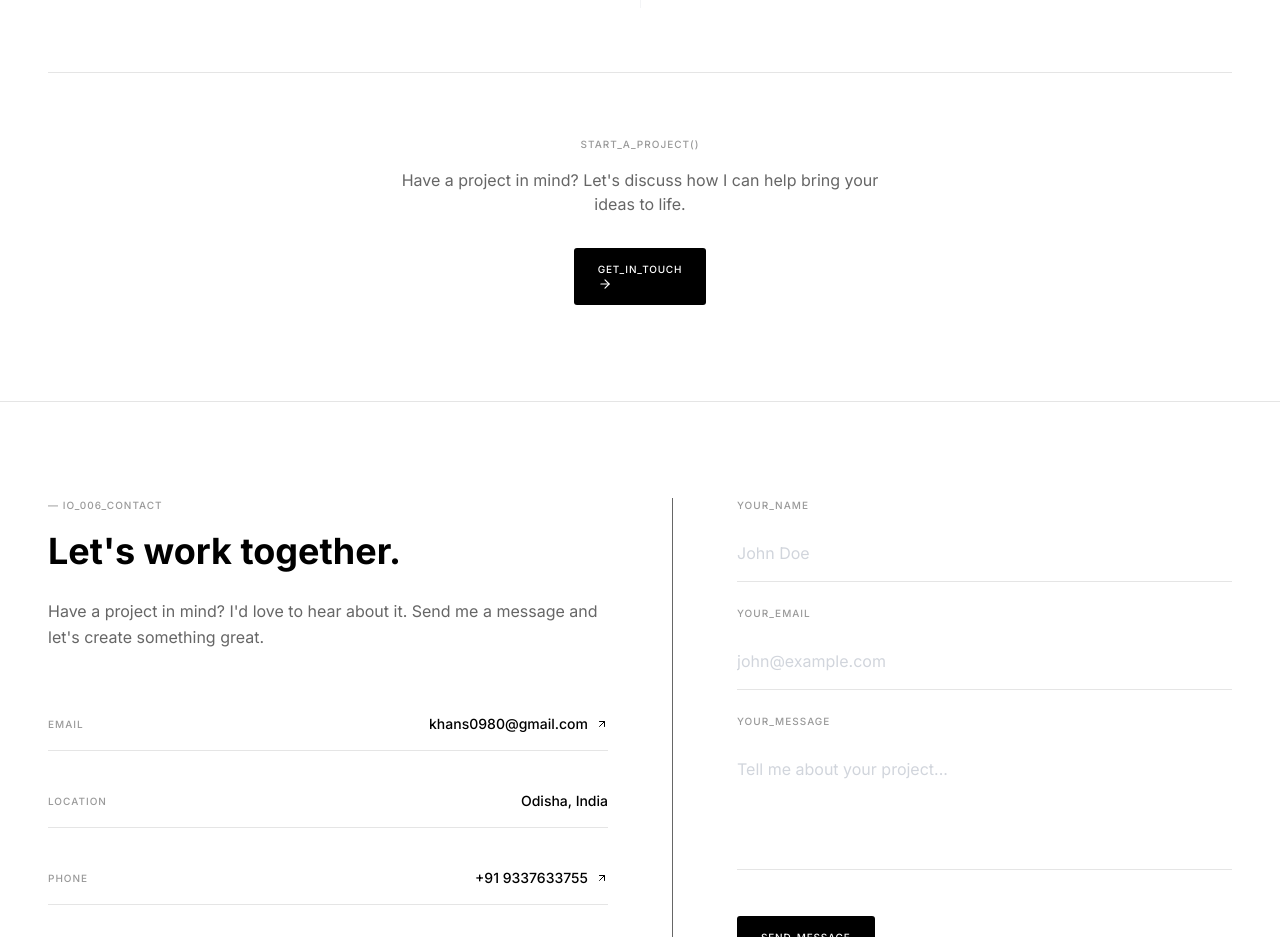
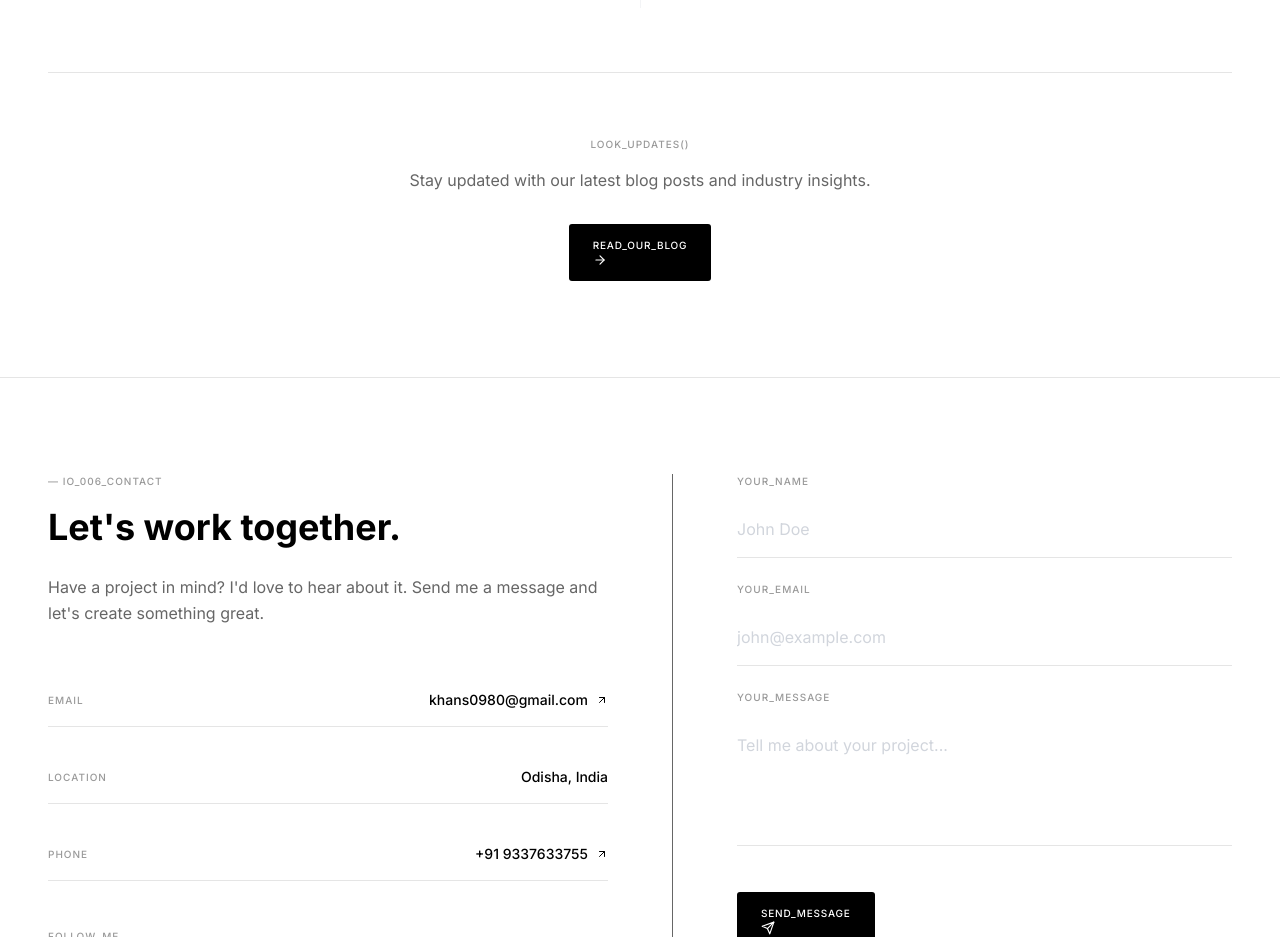
Before and after one commit to shahid0980/my-portfolio, a React (Vite) app: page / in a window 1280 px wide. Shown: the part 4120-5057 px from the top of the page. Built offline with nearby package versions, Linux system fonts and the light colour scheme; no server answers.

Commit message:
updates blog section

```diff
--- a/src/components/sections/Blog.tsx
+++ b/src/components/sections/Blog.tsx
@@ -98,14 +98,14 @@ const BlogSection = () => {
                     transition={{ duration: 0.5 }}
                     className="mt-16 pt-16 border-t dark-border text-center"
                 >
-                    <p className="text-label dark-text-muted mb-4">START_A_PROJECT()</p>
+                    <p className="text-label dark-text-muted mb-4">LOOK_UPDATES()</p>
                     <p className="dark-text-secondary mb-8 max-w-lg mx-auto">
-                        Have a project in mind? Let's discuss how I can help bring your ideas to life.
+                        Stay updated with our latest blog posts and industry insights.
                     </p>
-                    <a href="#contact" className="btn-primary inline-flex items-center gap-2">
-                        GET_IN_TOUCH
+                    <Link to={"/blog"} className="btn-primary inline-flex items-center gap-2">
+                        READ_OUR_BLOG
                         <FiArrowRight size={14} />
-                    </a>
+                    </Link>
                 </motion.div>
             </div>
         </section>
```
